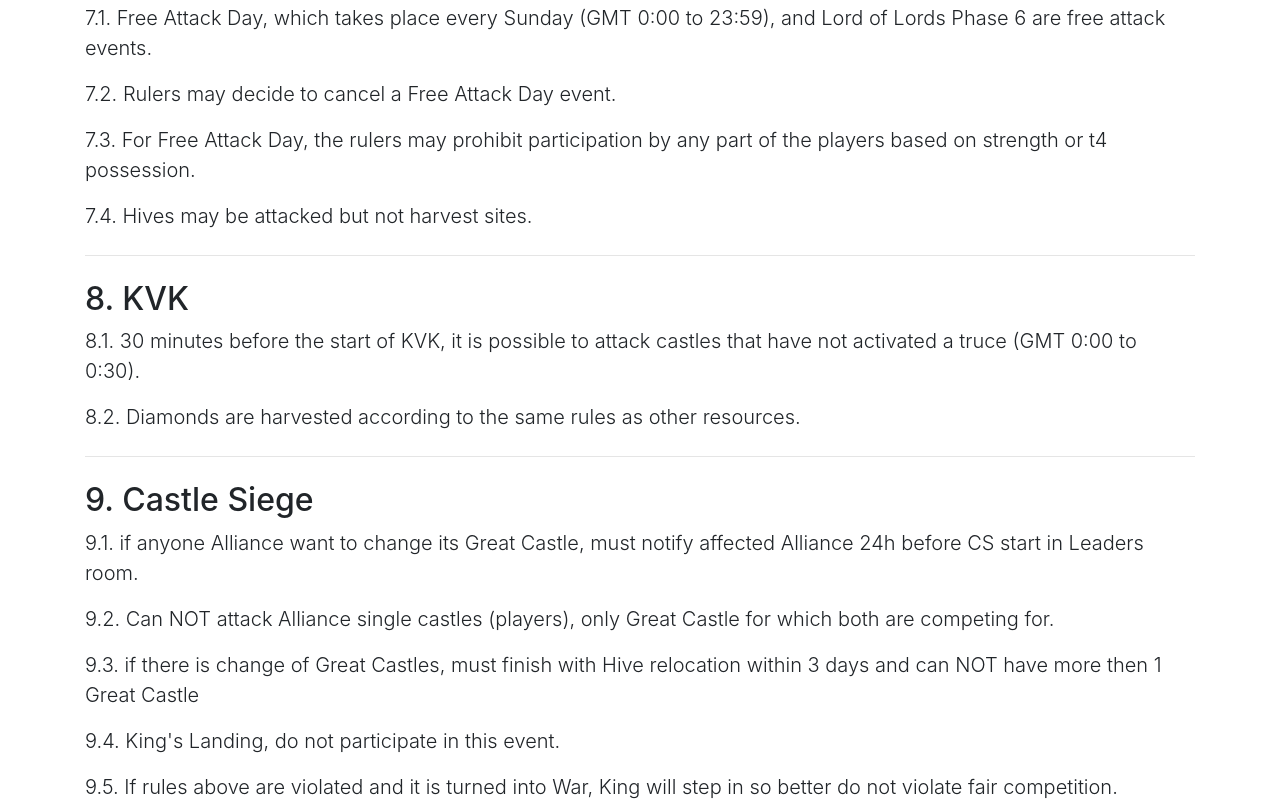
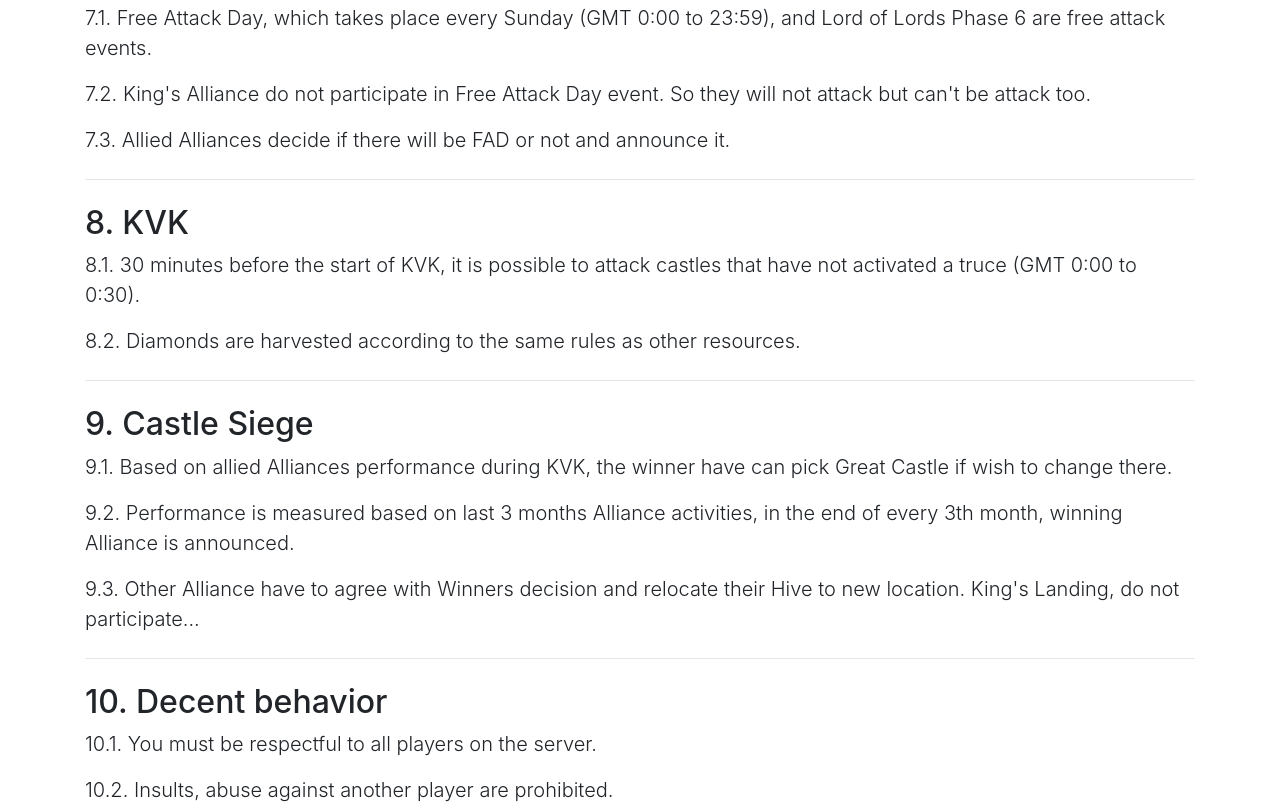
Before and after one commit to kingdom134/rules, a plain HTML site: page index.html in a window 1280 px wide. Shown: the part 2297-3105 px from the top of the page. Drawn offline with nearby package versions, Linux system fonts and the light colour scheme.

Commit message:
updated sections 7. and 9. to be a bit up to date

```diff
--- a/index.html
+++ b/index.html
@@ -133,9 +133,8 @@
 
 <h2>7. Free attack events</h2>
 <p class="lead">7.1. Free Attack Day, which takes place every Sunday (GMT 0:00 to 23:59), and Lord of Lords Phase 6 are free attack events.</p>
-<p class="lead">7.2. Rulers may decide to cancel a Free Attack Day event.</p>
-<p class="lead">7.3. For Free Attack Day, the rulers may prohibit participation by any part of the players based on strength or t4 possession.</p>
-<p class="lead">7.4. Hives may be attacked but not harvest sites.</p>
+<p class="lead">7.2. King's Alliance do not participate in Free Attack Day event. So they will not attack but can't be attack too.</p>
+<p class="lead">7.3. Allied Alliances decide if there will be FAD or not and announce it.</p>
 <hr class="my-4">
 
 <h2>8. KVK</h2>
@@ -144,11 +143,9 @@
 <hr class="my-4">
 
 <h2>9. Castle Siege</h2>
-<p class="lead">9.1. if anyone Alliance want to change its Great Castle, must notify affected Alliance 24h before CS start in Leaders room.</p>
-<p class="lead">9.2. Can NOT attack Alliance single castles (players), only Great Castle for which both are competing for.</p>
-<p class="lead">9.3. if there is change of Great Castles, must finish with Hive relocation within 3 days and can NOT have more then 1 Great Castle</p>
-<p class="lead">9.4. King's Landing, do not participate in this event.</p>
-<p class="lead">9.5. If rules above are violated and it is turned into War, King will step in so better do not violate fair competition.</p>
+<p class="lead">9.1. Based on allied Alliances performance during KVK, the winner have can pick Great Castle if wish to change there.</p>
+<p class="lead">9.2. Performance is measured based on last 3 months Alliance activities, in the end of every 3th month, winning Alliance is announced.</p>
+<p class="lead">9.3. Other Alliance have to agree with Winners decision and relocate their Hive to new location. King's Landing, do not participate...</p>
 <hr class="my-4">
 
 <h2>10. Decent behavior</h2>
```
